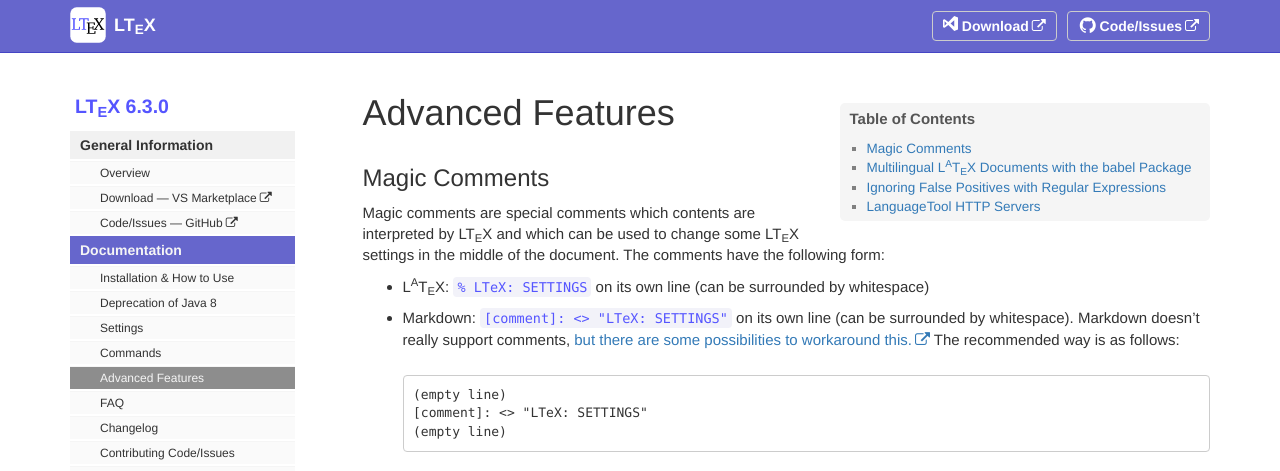
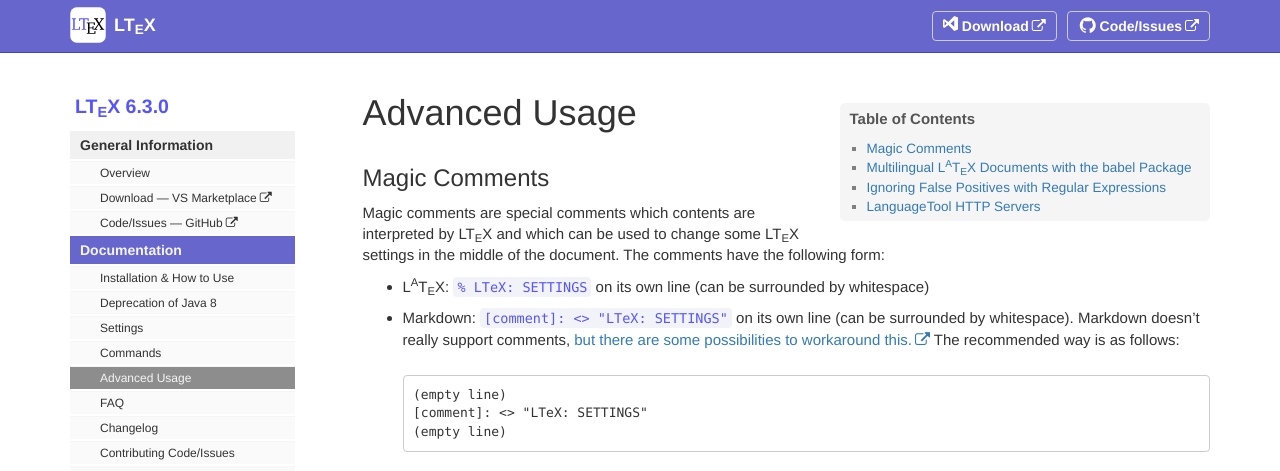
Before and after one commit to valentjn/vscode-ltex, a Jekyll site: the page built from pages/docs/advanced-usage.md, in a window 1280 px wide and 900 px high. Shown: the top 471 px of the window. Built offline with Jekyll 4.4.1, drawn with Linux system fonts in a browser that asks for light colours.

Commit message:
Rename advanced-features to advanced-usage

```diff
--- a/_data/sidebars/sidebar.yml
+++ b/_data/sidebars/sidebar.yml
@@ -31,8 +31,8 @@
           - title: "Commands"
             url: "/docs/commands.html"
             output: "web"
-          - title: "Advanced Features"
-            url: "/docs/advanced-features.html"
+          - title: "Advanced Usage"
+            url: "/docs/advanced-usage.html"
             output: "web"
           - title: "FAQ"
             url: "/docs/faq.html"
--- a/pages/docs/advanced-features.md
+++ b/pages/docs/advanced-usage.md
@@ -5,8 +5,9 @@
 # License, v. 2.0. If a copy of the MPL was not distributed with this
 # file, You can obtain one at https://mozilla.org/MPL/2.0/.
 
-title: "Advanced Features"
-permalink: "/docs/advanced-features.html"
+title: "Advanced Usage"
+permalink: "/docs/advanced-usage.html"
+redirect_from: "/docs/advanced-features.html"
 sidebar: "sidebar"
 ---
 
```
